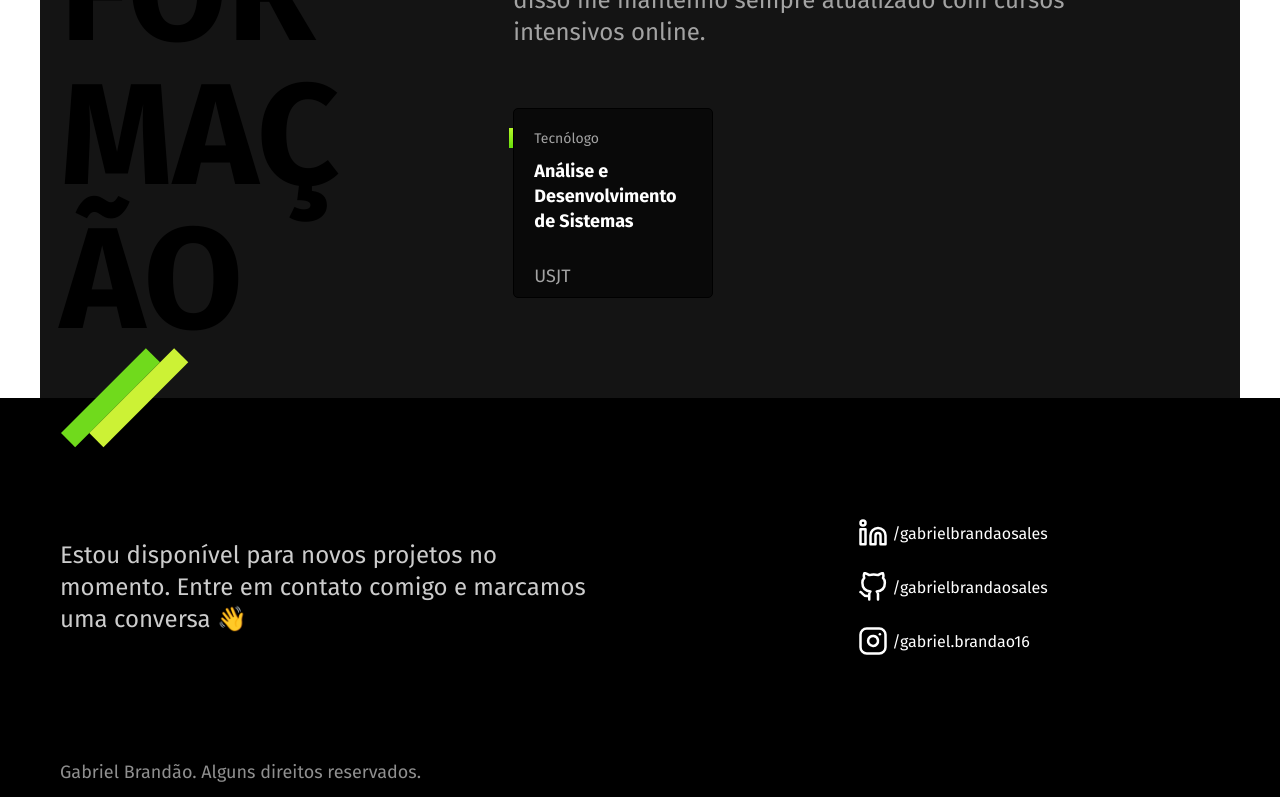
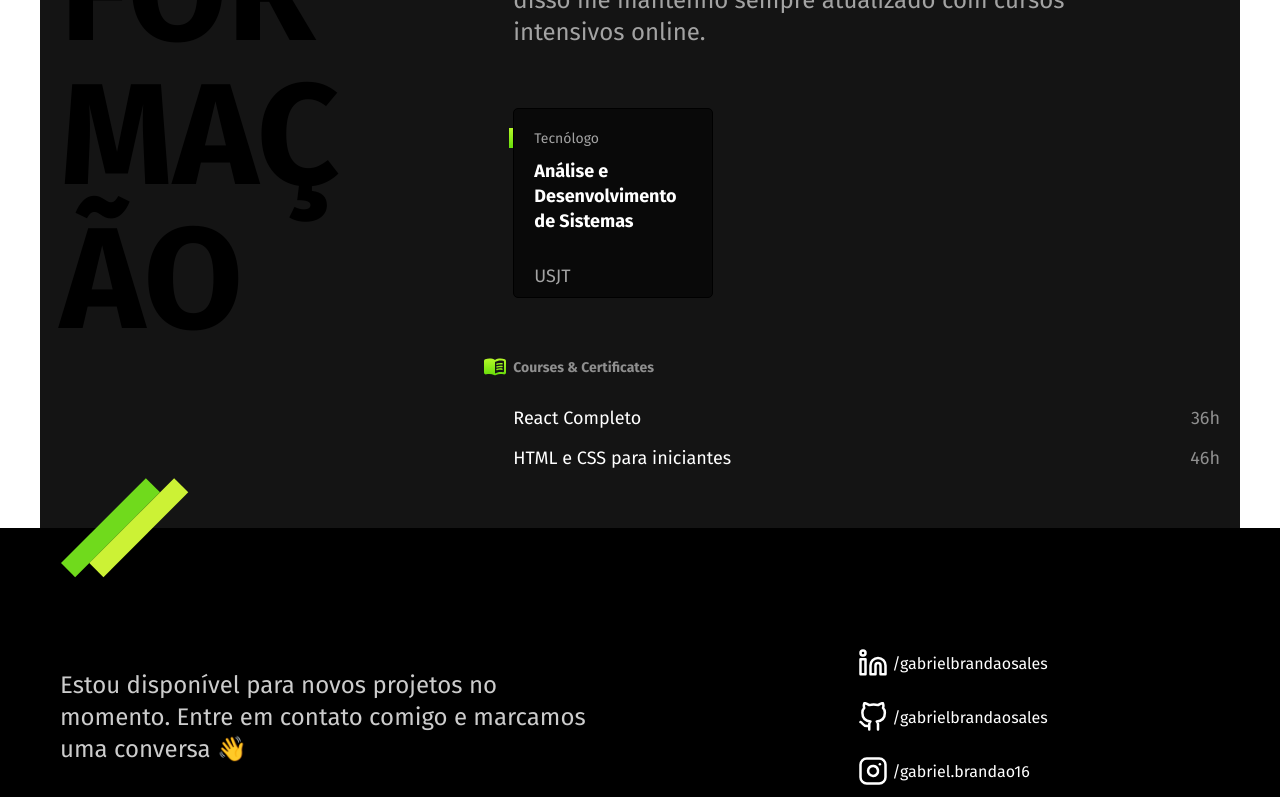
Before and after one commit to gabrielbrandaosales/my-portfolio, a Next.js app: page / in a window 1280 px wide. Shown: the part 1456-2253 px from the top of the page. Built offline with nearby package versions, Linux system fonts and the light colour scheme.

Commit message:
feat: new section courses & certificates

```diff
--- /dev/null
+++ b/src/components/Education/Sections/CoursesSection/index.tsx
@@ -0,0 +1,30 @@
+import React from 'react';
+import style from './style.module.scss';
+export type TimeMeasurementUnit = 'y' | 'm' | 'd' | 'h' | 'min';
+
+// export type Measure = ${number}${TimeMeasurementUnit} | 'auto' | number;
+
+interface Curso {
+  name: string;
+  time: string;
+}
+
+interface Props {
+  courses: Curso[];
+}
+
+const CoursesSection: React.FC<Props> = ({ courses }) => {
+  return (
+    <div className={style.container}>
+      <h1 className={style.title}>Courses & Certificates</h1>
+      {courses.map(({ name, time }) => (
+        <div className={style.coursesGroup} key={name}>
+          <p className={style.courseName}>{name}</p>
+          <p className={style.courseTime}>{time}</p>
+        </div>
+      ))}
+    </div>
+  );
+};
+
+export default CoursesSection;
--- /dev/null
+++ b/src/components/Education/Sections/CoursesSection/style.module.scss
@@ -0,0 +1,46 @@
+.title {
+  color: var(--c7, #8f8f8f);
+  font-size: 0.875rem;
+  font-style: normal;
+  font-weight: 700;
+  line-height: 1.25rem; /* 142.857% */
+
+  margin-bottom: 30px;
+  position: relative;
+
+  &::before {
+    content: '';
+    position: absolute;
+    top: -6px;
+    left: -30px;
+    width: 24px;
+    height: 24px;
+    margin-top: 2px;
+    margin-bottom: 2px;
+
+    background: url('/cursos.svg') no-repeat center;
+  }
+}
+.coursesGroup {
+  display: flex;
+  justify-content: space-between;
+
+  margin-bottom: 1.25rem;
+}
+
+.courseName {
+  color: #fff;
+  font-family: Fira Sans;
+  font-size: 1.125rem;
+  font-style: normal;
+  font-weight: 400;
+  line-height: 1.25rem; /* 111.111% */
+}
+
+.courseTime {
+  color: var(--c7, #8f8f8f);
+  font-size: 1.125rem;
+  font-style: normal;
+  font-weight: 400;
+  line-height: 1.25rem; /* 111.111% */
+}
--- a/src/components/Education/index.tsx
+++ b/src/components/Education/index.tsx
@@ -1,7 +1,11 @@
 import React from 'react';
 import style from './style.module.scss';
 import CardEducation from '../Card/CardEducation';
-
+import CoursesSection from './Sections/CoursesSection';
+var courses: [
+  { name: 'React Completo'; time: '36h' },
+  { name: 'HTML e CSS para iniciantes'; time: '46h' },
+];
 const Education = () => {
   return (
     <section className={style.container} id="experience">
@@ -21,6 +25,12 @@ const Education = () => {
             foundation="USJT"
           />
         </div>
+        <CoursesSection
+          courses={[
+            { name: 'React Completo', time: '36h' },
+            { name: 'HTML e CSS para iniciantes', time: '46h' },
+          ]}
+        />
       </article>
     </section>
   );
```
Also changed, not shown: public/cursos.svg (added).
